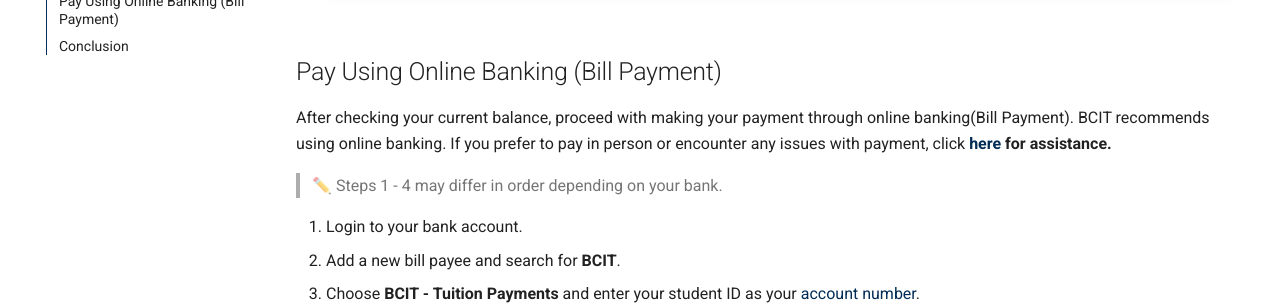
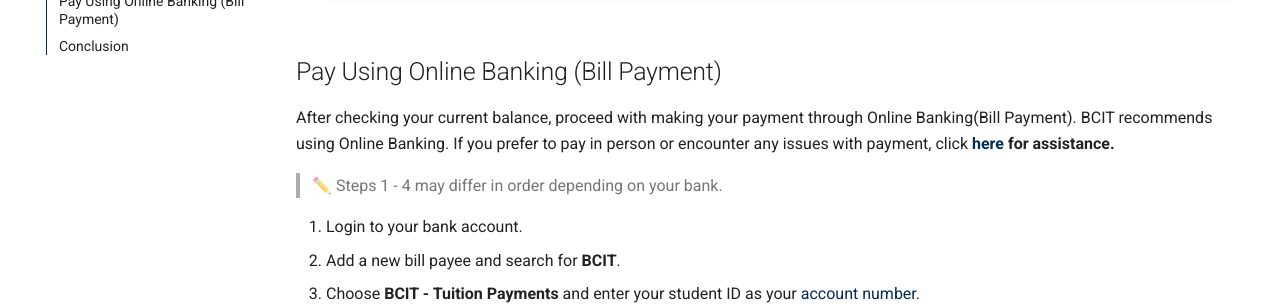
Before and after one commit to TatsunoriMarumo/myBCIT-Guide, an MkDocs documentation site: the page built from docs/paying-tuition.md, in a window 1280 px wide and 900 px high, scrolled down 3829 px. Shown: the part 152-457 px from the top of the window. Built offline with MkDocs 1.6.1 and Material for MkDocs 9.7.7, drawn with Linux system fonts in a browser that asks for light colours; nearby versions of some CDN libraries; emoji names are drawn with the system emoji font; comment, search, counter and statistics services are not loaded.

```diff
--- a/docs/paying-tuition.md
+++ b/docs/paying-tuition.md
@@ -41,7 +41,7 @@ Your current balance shows the amount you owe to BCIT. It's important to check t
 
 
 ## Pay Using Online Banking (Bill Payment)
-After checking your current balance, proceed with making your payment through online banking(Bill Payment). BCIT recommends using online banking. If you prefer to pay in person or encounter any issues with payment, click **[here](troubleshooting.md) for assistance.**
+After checking your current balance, proceed with making your payment through Online Banking(Bill Payment). BCIT recommends using Online Banking. If you prefer to pay in person or encounter any issues with payment, click **[here](troubleshooting.md) for assistance.**
 
 >✏️ Steps 1 - 4 may differ in order depending on your bank.
 
```
